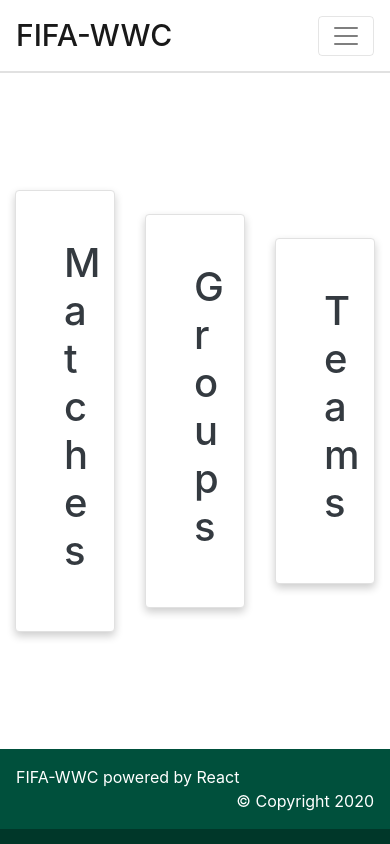
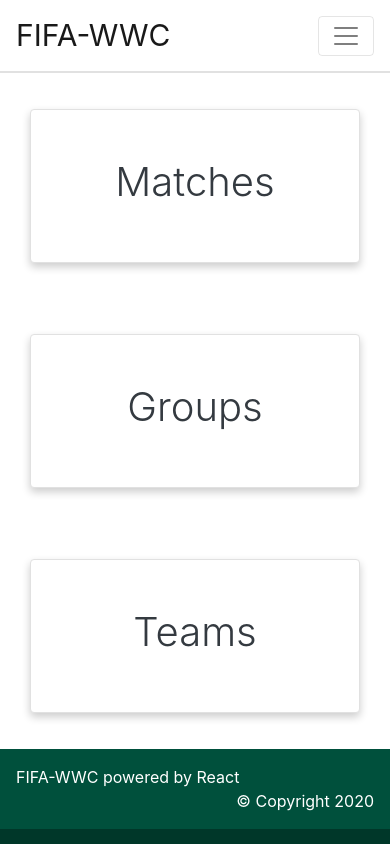
Before and after one commit to govindvish/fifa-wwc, a React (Create React App) app: page / in a window 390 px wide. Built offline with nearby package versions, Linux system fonts and the light colour scheme.

Commit message:
Added frontend for teams page.

```diff
--- a/src/App.css
+++ b/src/App.css
@@ -15,7 +15,7 @@
 
 .navbar .navbar-brand {
     font-size: 30px;
-    font-weight: 500;
+    font-weight: 400;
 }
 
 .nav-item a {
@@ -34,9 +34,7 @@
     transition: 0.3s;
 }
 
-.card-matches a,
-.card-teams a,
-.card-groups a {
+.card-container a {
     text-decoration: none;
 }
 
@@ -45,8 +43,12 @@
     border: 1px solid #e1e1e1;
 }
 
-.card-bg {
+.card-bg-green {
     background: #00503c;
+}
+
+.card-bg-brown {
+    background: #c85a19;
 }
 
 /* Footer */
@@ -58,5 +60,5 @@
 
 /* Effects */
 .transition-effect {
-    transition: all 0.6s;
+    transition: all 0.5s ease-in;
 }
--- a/src/components/Home.js
+++ b/src/components/Home.js
@@ -26,24 +26,24 @@ class Home extends Component {
         return (
             <div className="container">
                 <div className="row align-items-center" style={{ height: 80 + 'vh' }}>
-                    <div className="col-4 card-matches" onMouseOver={() => this.addStyleClass('matches')} onMouseOut={this.removeStyleClass}>
+                    <div className="col-md-4 card-container" onMouseOver={() => this.addStyleClass('matches')} onMouseOut={this.removeStyleClass}>
                         <Link to='/matches'>
-                            <div className={this.state.styleClass === 'matches' ? "card card-bg p-5 text-center text-white transition-effect" : "card plain-card p-5 text-center text-dark"}>
-                                <h1>Matches</h1>
+                            <div className={this.state.styleClass === 'matches' ? "card card-bg-brown p-5 text-center text-white transition-effect" : "card plain-card p-5 text-center text-dark"}>
+                                <h1 className="font-weight-light">Matches</h1>
                             </div>
                         </Link>
                     </div>
-                    <div className="col-4 card-groups" onMouseOver={() => this.addStyleClass('groups')} onMouseOut={this.removeStyleClass}>
+                    <div className="col-md-4 card-container" onMouseOver={() => this.addStyleClass('groups')} onMouseOut={this.removeStyleClass}>
                         <Link to='/groups'>
-                            <div className={this.state.styleClass === 'groups' ? "card card-bg p-5 text-center text-white transition-effect" : "card plain-card p-5 text-center text-dark"}>
-                                <h1>Groups</h1>
+                            <div className={this.state.styleClass === 'groups' ? "card card-bg-brown p-5 text-center text-white transition-effect" : "card plain-card p-5 text-center text-dark"}>
+                                <h1 className="font-weight-light">Groups</h1>
                             </div>
                         </Link>
                     </div>
-                    <div className="col-4 card-teams" onMouseOver={() => this.addStyleClass('teams')} onMouseOut={this.removeStyleClass}>
+                    <div className="col-md-4 card-container" onMouseOver={() => this.addStyleClass('teams')} onMouseOut={this.removeStyleClass}>
                         <Link to='/teams'>
-                            <div className={this.state.styleClass === 'teams' ? "card card-bg p-5 text-center text-white transition-effect" : "card plain-card p-5 text-center text-dark"}>
-                                <h1>Teams</h1>
+                            <div className={this.state.styleClass === 'teams' ? "card card-bg-brown p-5 text-center text-white transition-effect" : "card plain-card p-5 text-center text-dark"}>
+                                <h1 className="font-weight-light">Teams</h1>
                             </div>
                         </Link>
                     </div>
--- a/src/components/Layout/Layout.js
+++ b/src/components/Layout/Layout.js
@@ -7,7 +7,7 @@ class Layout extends Component {
         return(
             <div>
                 <Navbar />
-                <div>
+                <div className="container-fluid pb-5">
                     {this.props.children}
                 </div>
                 <Footer />
--- a/src/components/Teams.js
+++ b/src/components/Teams.js
@@ -3,6 +3,7 @@ import { bindActionCreators } from 'redux';
 import { connect } from 'react-redux';
 
 import { teamList } from '../store/actions/teamActions';
+import Spinner from '../helpers/Spinner';
 
 
 class Teams extends Component {
@@ -13,16 +14,40 @@ class Teams extends Component {
         }
     }
 
+    addStyleClass = (styleState) => {
+        this.setState({
+            styleClass: styleState
+        })
+    }
+
+    removeStyleClass = () => {
+        this.setState({
+            styleClass: ''
+        })
+    }
+
     componentDidMount() {
         this.props.teamList();
     }
 
     render() {
-        console.log(this.props.teamData);
+        if(!Object.keys(this.props.teamData.teamList).length) {
+            return (
+                <Spinner />
+            )
+        }
         return (
-            <div>
-                <div className="text-center">
-                    <p className="dashboard-content">Teams</p>
+            <div className="container-fluid">
+                <div className="row my-5">
+                {
+                    (this.props.teamData.teamList || []).map(data =>
+                        <div className="col-md-4 card-container mb-4" key={data.id} onMouseOver={() => this.addStyleClass(data.country)} onMouseOut={this.removeStyleClass}>
+                            <div className={this.state.styleClass === data.country ? "card card-bg-brown p-5 text-center text-white transition-effect" : "card plain-card p-5 text-center text-dark"}>
+                                <h1 className="font-weight-light">{data.country}</h1>
+                            </div>
+                        </div>
+                    )
+                }
                 </div>
             </div>
         );
--- /dev/null
+++ b/src/helpers/Spinner.js
@@ -0,0 +1,12 @@
+import React from 'react';
+import './spinner.css';
+
+function Spinner(props){
+    return (
+        <div className="text-center pt-5">
+            <div className="lds-dual-ring text-center"></div>
+        </div>
+        )
+    }
+
+export default Spinner;
--- /dev/null
+++ b/src/helpers/spinner.css
@@ -0,0 +1,24 @@
+.lds-dual-ring {
+    display: inline-block;
+    width: 80px;
+    height: 80px;
+  }
+  .lds-dual-ring:after {
+    content: " ";
+    display: block;
+    width: 35px;
+    height: 35px;
+    margin: 1px;
+    border-radius: 50%;
+    border: 5px solid #c85a19;
+    border-color: #c85a19 transparent #fff transparent;
+    animation: lds-dual-ring 1.2s linear infinite;
+  }
+  @keyframes lds-dual-ring {
+    0% {
+      transform: rotate(0deg);
+    }
+    100% {
+      transform: rotate(360deg);
+    }
+  }
--- a/src/store/actions/teamActions.js
+++ b/src/store/actions/teamActions.js
@@ -9,7 +9,6 @@ export const teamList = () => {
             url: `${process.env.REACT_APP_API_URL}/teams/`
         })
             .then(res => {
-                console.log(res);
                 dispatch(teamListSuccess(res.data));
             })
             .catch(err => {
```
